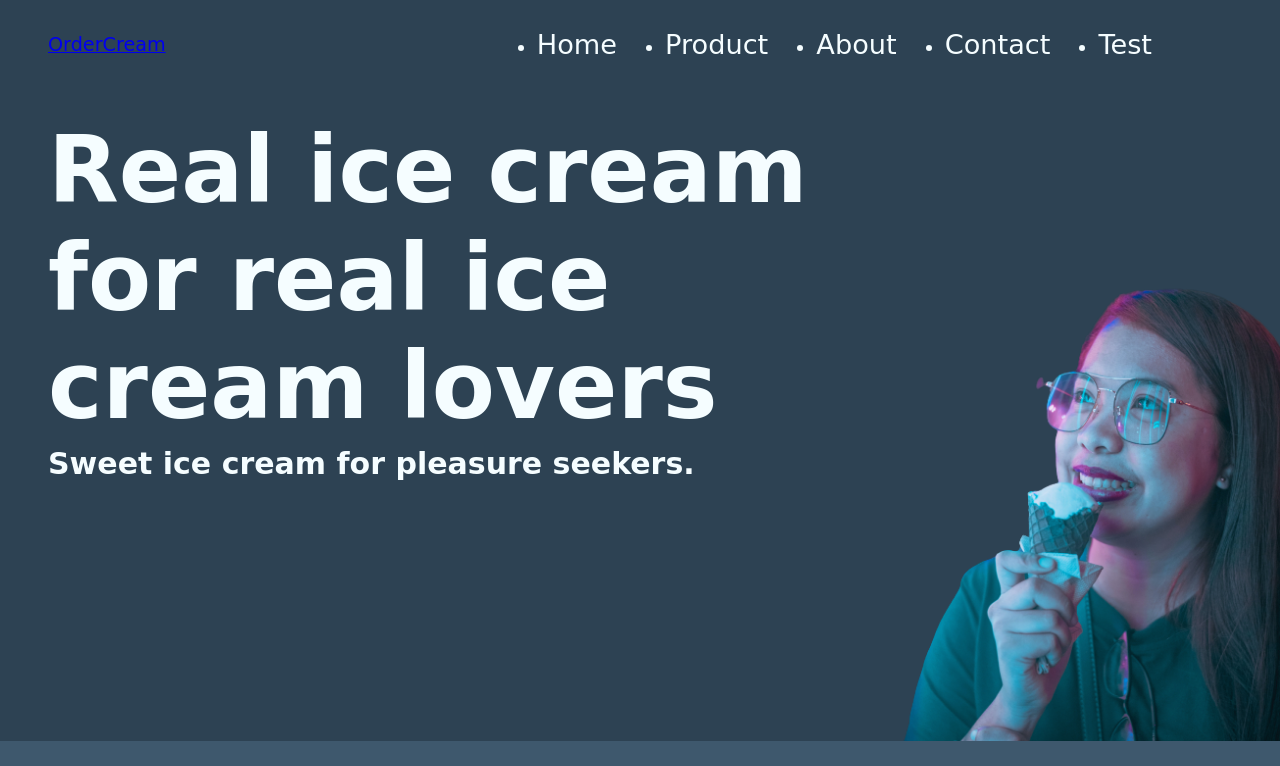
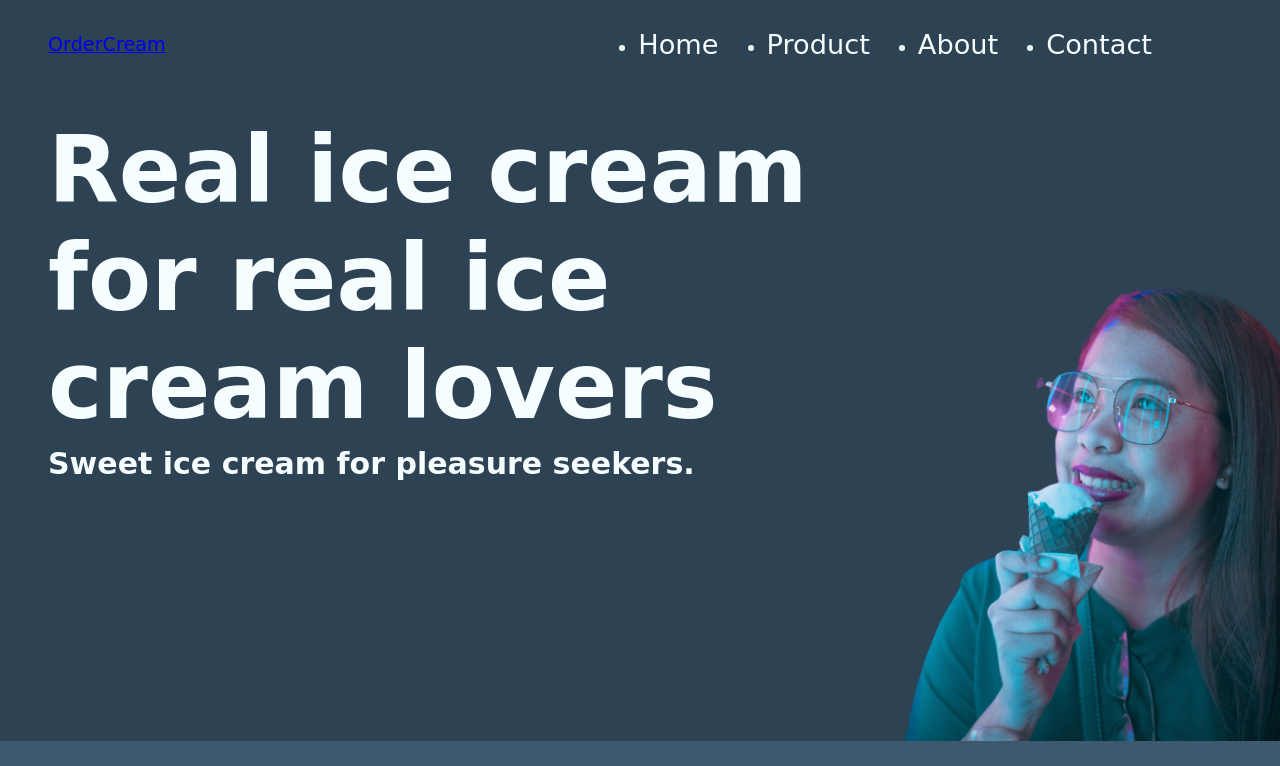
Before and after one commit to bhushan0705/ice-cream-website, a plain HTML site: page index.html in a window 1280 px wide. Shown: the top 766 px of the page. Drawn offline with Linux system fonts and the light colour scheme; a web font is replaced by a local one.

Commit message:
test code removed

```diff
--- a/index.html
+++ b/index.html
@@ -18,7 +18,6 @@
             <li class="nav-item"><a href="#products" class="nav-link clr-transition">Product</a></li>
             <li class="nav-item"><a href="#" class="nav-link clr-transition">About</a></li>
             <li class="nav-item"><a href="#contact" class="nav-link clr-transition">Contact</a></li>
-            <li class="nav-item"><a href="#contact" class="nav-link clr-transition">Test</a></li>
           </ul>
         </nav>
 
```
